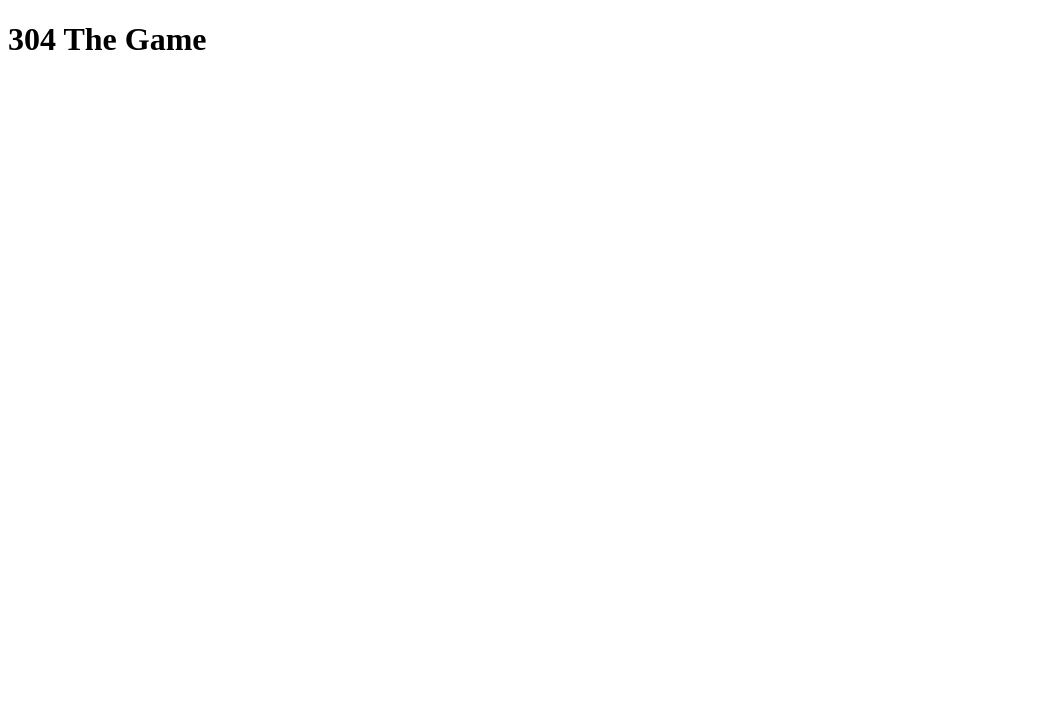
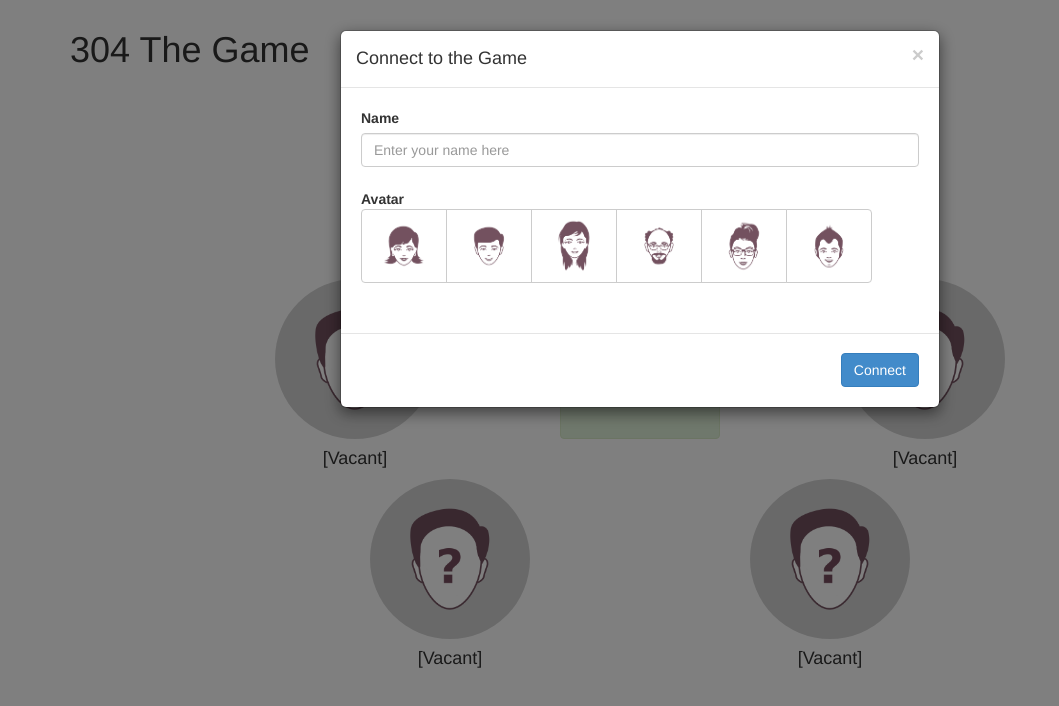
Before and after one commit to madhusankagoonathilake/304, a plain HTML site: page ui/index.html in a window 1280 px wide. Shown: the whole page, without its empty margins (0-1059 px from the left). Drawn offline with Linux system fonts and the light colour scheme.

Commit message:
Partially completed UI

```diff
--- /dev/null
+++ b/ui/css/ui.css
@@ -0,0 +1,19 @@
+body {
+    padding-top: 10px;
+}
+
+button img {
+    max-width: 60px;
+}
+
+#display img {
+    background-color: lightgray;
+}
+
+#display div {
+    text-align: center;
+}
+
+#playingTable {
+    min-height: 160px;
+}
--- a/ui/index.html
+++ b/ui/index.html
@@ -1,17 +1,125 @@
 <!DOCTYPE html>
 <html>
     <head>
-        <title>304</title>
+        <title>304 The Game</title>
         <meta http-equiv="Content-Type" content="text/html; charset=UTF-8" />
+        <link rel="stylesheet" type="text/css" href="css/bootstrap.min.css" />
+        <link rel="stylesheet" type="text/css" href="css/ui.css" />
     </head>
     <body>
-        <h1>304 The Game</h1>
+        <div class="container">
+            <h1>304 The Game</h1>
+        </div>
+
+        <div class="container" id="display">
+
+            <div class="col-sm-2 col-md-offset-3">
+                <img src="images/default-face.png" alt="avatar" class="img-circle img-responsive" />
+                <h4>[Vacant]</h4>
+            </div>
+            <div class="col-sm-2 col-md-offset-2">
+                <img src="images/default-face.png" alt="avatar" class="img-circle img-responsive" />
+                <h4>[Vacant]</h4>
+            </div>
+            <div class="col-sm-2 col-md-offset-2">
+                <img src="images/default-face.png" alt="avatar" class="img-circle img-responsive" />
+                <h4>[Vacant]</h4>
+            </div>
+            <div class="col-sm-2 col-md-offset-1">
+                <div class="alert alert-success" id="playingTable"></div>
+            </div>
+            <div class="col-sm-2 col-md-offset-1">
+                <img src="images/default-face.png" alt="avatar" class="img-circle img-responsive" />
+                <h4>[Vacant]</h4>
+            </div>
+            <div class="col-sm-2 col-md-offset-3">
+                <img src="images/default-face.png" alt="avatar" class="img-circle img-responsive" />
+                <h4>[Vacant]</h4>
+            </div>
+            <div class="col-sm-2 col-md-offset-2">
+                <img src="images/default-face.png" alt="avatar" class="img-circle img-responsive" />
+                <h4>[Vacant]</h4>
+            </div>
+
+        </div>
+
+        <div class="modal fade" id="connectionModal" role="dialog">
+            <div class="modal-dialog">
+                <div class="modal-content">
+                    <div class="modal-header">
+                        <button type="button" class="close" data-dismiss="modal" aria-hidden="true">&times;</button>
+                        <h4 class="modal-title">Connect to the Game</h4>
+                    </div>
+                    <div class="modal-body">
+                        <form action="#" method="post" role="form" class="form-horizontal" id="connectionForm">
+                            <div class="container-fluid form-group">
+                                <label for="player">Name</label>
+                                <input type="text" id="player" placeholder="Enter your name here" class="form-control" />
+                            </div>
+                            <div class="container-fluid form-group">
+                                <label for="player" class="control-label">Avatar</label>
+                                <input type="hidden" id="avatar" />
+                                <br />
+                                <div class="btn-group">
+                                    <button type="button" class="btn btn-default btn-avatar">
+                                        <img src="images/female-face01.png" alt="avatar" />
+                                    </button>
+                                    <button type="button" class="btn btn-default btn-avatar">
+                                        <img src="images/male-face01.png" alt="avatar" />
+                                    </button>
+                                    <button type="button" class="btn btn-default btn-avatar">
+                                        <img src="images/female-face02.png" alt="avatar" />
+                                    </button>
+                                    <button type="button" class="btn btn-default btn-avatar">
+                                        <img src="images/male-face02.png" alt="avatar" />
+                                    </button>
+                                    <button type="button" class="btn btn-default btn-avatar">
+                                        <img src="images/female-face03.png" alt="avatar" />
+                                    </button>
+                                    <button type="button" class="btn btn-default btn-avatar">
+                                        <img src="images/male-face03.png" alt="avatar" />
+                                    </button>
+                                </div>
+                            </div>
+                        </form>
+                    </div>
+                    <div class="modal-footer">
+                        <button type="button" class="btn btn-primary" id="connect">Connect</button>
+                    </div>
+                </div>
+            </div>
+        </div>
+
         <script type="text/javascript" src="js/jquery-1.11.0.min.js"></script>
+        <script type="text/javascript" src="js/bootstrap.min.js"></script>
         <script type="text/javascript" src="js/ui.js"></script>
         <script type="text/javascript">
             $(document).ready(function() {
-                init();
+                $('#connectionModal').modal('show');
+                $('#connect').on('click', function() {
+                    handleConnection();
+                });
+                $('#connectionForm').on('submit', function(event) {
+                    event.preventDefault();
+                    handleConnection();
+                });
+                $('.btn-avatar').on('click', function() {
+                    $('#avatar').val($(this).children('img:first').attr('src'));
+                    $('.btn-avatar').css('background-color', 'trasparent');
+                    $(this).css('background-color', 'lightblue');
+                });
             });
+
+            function handleConnection() {
+                var playerName = $.trim($('#player').val());
+                if (playerName === '') {
+                    $('#player').addClass('has-error');
+                } else {
+                    config.playerName = playerName;
+                    initConnection();
+                    $('#connectionModal').modal('hide');
+                }
+            }
         </script>
     </body>
 </html>
--- a/ui/js/ui.js
+++ b/ui/js/ui.js
@@ -2,11 +2,11 @@ var ws;
 
 var config = {
     url: "ws://localhost:3000/",
-    playerName: "Saman",
+    playerName: null,
     playerId: null
 };
 
-function init() {
+function initConnection() {
 
     if ("WebSocket" in window) {
         console.log("[INFO] WebSocket is supported by your browser.");
@@ -24,7 +24,7 @@ function init() {
         ws.onmessage = function(e) {
             var message = JSON.parse(e.data);
             if (message.type === "ctrl") {
-                // Handle action
+                hadle(message.content.action, message.content.params);
             } else if (message.type === "info") {
                 console.log("[INFO] " + message.content);
             }
@@ -38,3 +38,9 @@ function init() {
     }
 
 }
+
+function handle(action, param) {
+    if (action === "set-player-id") {
+        config.playerId = param;
+    }
+}
```
Also changed, not shown: ui/css/bootstrap.min.css (added), ui/images/default-face.png (added), ui/images/female-face01.png (added), ui/images/female-face02.png (added), ui/images/female-face03.png (added), ui/images/male-face01.png (added), ui/images/male-face02.png (added), ui/images/male-face03.png (added), ui/js/bootstrap.min.js (added), 1 other file.
